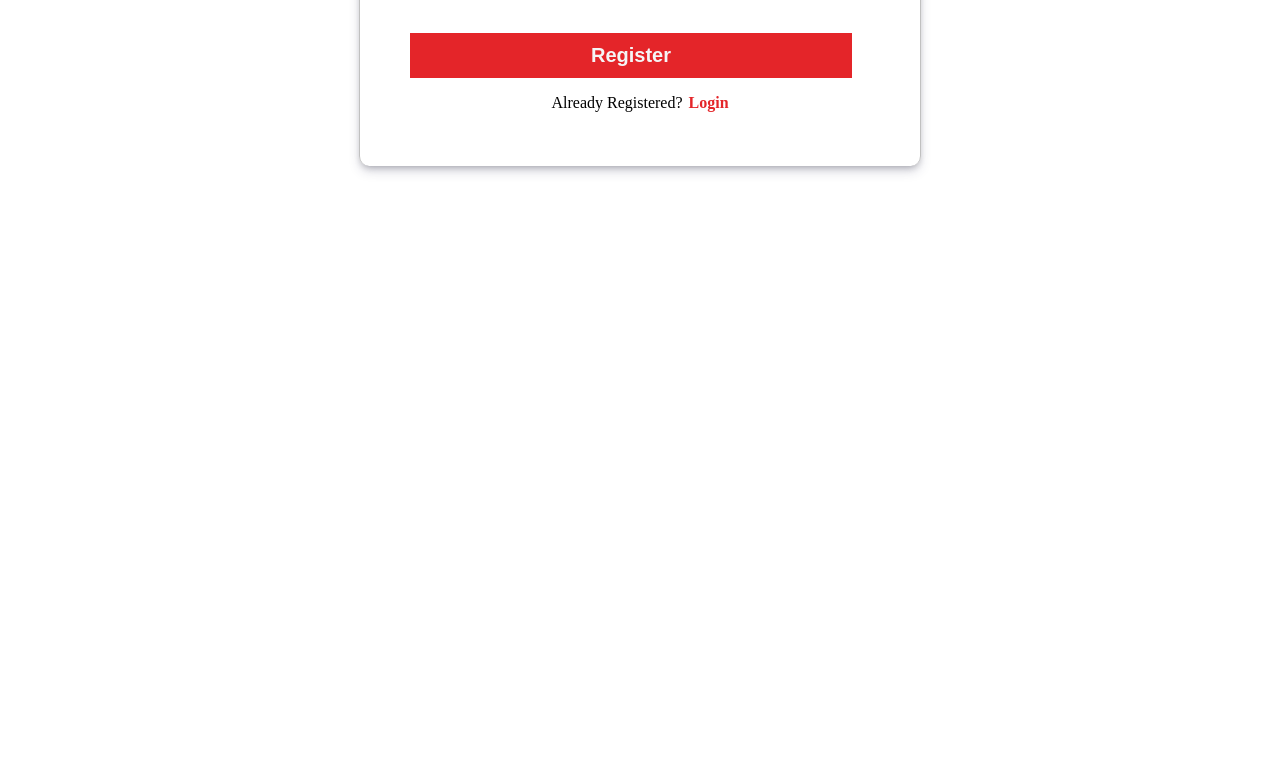
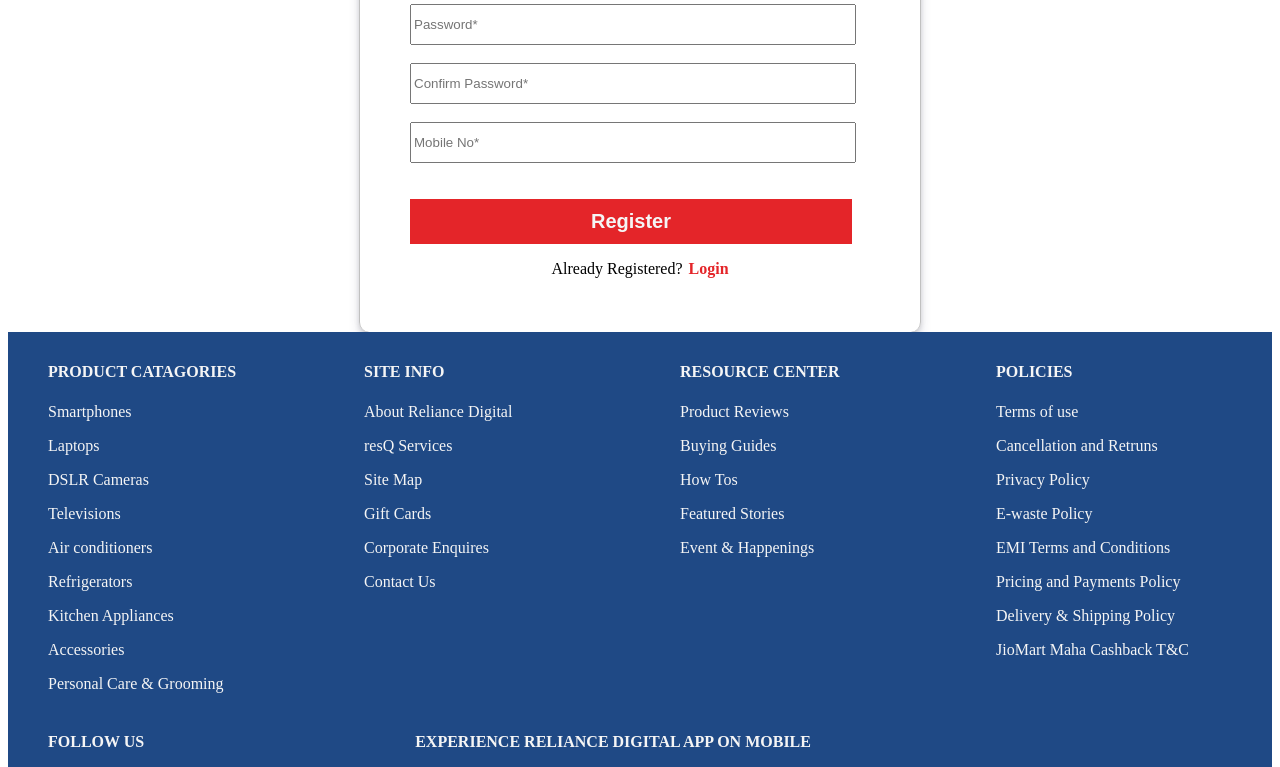
Before and after one commit to iamrituyadav/Reliance_digital, a website: page Register.html in a window 1280 px wide. Shown: the part 460-1227 px from the top of the page. Before the commit the page ends 800 px from the top, so only its background shows below. Drawn offline with Linux system fonts and the light colour scheme.

Commit message:
final push register login completed

```diff
--- a/Register.html
+++ b/Register.html
@@ -4,6 +4,8 @@
     <meta charset="UTF-8">
     <meta http-equiv="X-UA-Compatible" content="IE=edge">
     <meta name="viewport" content="width=device-width, initial-scale=1.0">
+    <link rel="stylesheet" href="./styles/header.css">
+    <link rel="stylesheet" href="./styles/footer.css">
     <title>Document</title>
 </head>
 <style>
@@ -54,10 +56,12 @@
         color:rgb(228,37,41);
         margin-left: 6px;
         font-weight: bolder;
+        text-decoration: none;
     }
 </style>
 
 <body>
+    <header></header>
     <div id="register">
        <p class="para">Register</p>
        <hr class="line">
@@ -78,10 +82,11 @@
        <button>Register</button>
        <div id="char">
            <p>Already Registered?</p>
-           <p class="login">Login</p>
+           <a href="login.html" class="login"><p >Login</p></a>
        </div>
 
     </div>
+    <footer></footer>
 </body>
 </html>
 <script>
@@ -109,3 +114,11 @@
 
   }
 </script>
+<script type="module">
+    import {header,footer} from "./components/header_footer.js"
+    document.querySelector("header").innerHTML=header();
+    document.querySelector("footer").innerHTML=footer();
+    import headerFunctionality from "./scripts/header.js"
+    headerFunctionality()
+
+</script>
```
Also changed, not shown: login.html (+6 -1 lines).
